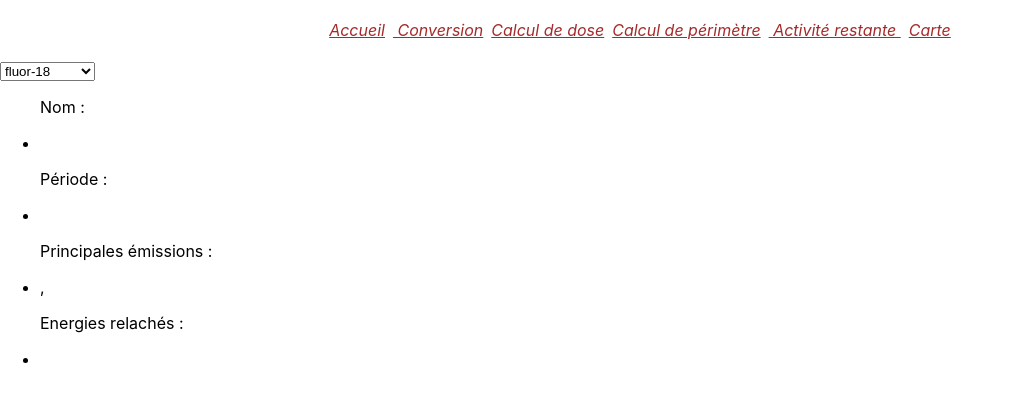
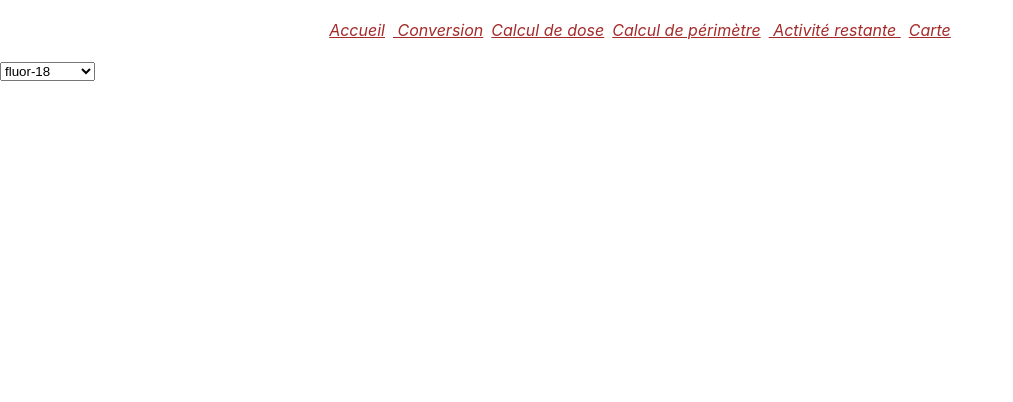
Before and after one commit to Guinlel/radsp, a React (Create React App) app: page / in a window 1280 px wide. Shown: the top 402 px of the page, without its empty margins (0-1013 px from the left). Built offline with nearby package versions, Linux system fonts and the light colour scheme.

Commit message:
Some aspect change

```diff
--- a/src/components/ComboBox.js
+++ b/src/components/ComboBox.js
@@ -9,7 +9,7 @@ function ChoixRadio(props){
     </option>);
 
     return(
-        <select className="choix-radio" onChange={(e)=> props.changeHandler(e.target.value)}>
+        <select className="choix-radio" onClick={(e)=> props.changeHandler(e.target.value)}>
             {optionRadio}
         </select>
     )
--- a/src/components/Home.js
+++ b/src/components/Home.js
@@ -4,14 +4,27 @@ import Navigation from "./Navigation";
 import radionucleides from "../ressources/Radio.json";
 
 function Home() {
-    const [periode, setPeriode] = useState();
-    const [unite, setUnite] = useState();
-    const [name, setName] = useState("");
-    const [energie, setEnergie] = useState("");
-    const [emissionPrinc, setEmissionPrinc] = useState("");
-    const [emissionSecond, setEmissionSec] = useState("");
+    const [periode, setPeriode] = useState(null);
+    const [unite, setUnite] = useState(null);
+    const [name, setName] = useState(null);
+    const [energie, setEnergie] = useState(null);
+    const [emissionPrinc, setEmissionPrinc] = useState(null);
+    const [emissionSecond, setEmissionSec] = useState(null);
     const radionucleide = radionucleides;
 
+    const RenderInfo =  ()=>{
+        if(!name){
+            return <p></p>
+        }else{
+            return <ul>
+            <p>Nom :</p><li>{name}</li>
+            <p>Période :</p><li>{periode} {unite}</li>
+            <p>Principales émissions : </p><li>{emissionPrinc}, {emissionSecond}</li>
+            <p>Energies relachés :</p> <li>{energie}</li>
+
+        </ul>
+        };
+    }
 
     const HandleChange = (e) => {
         // Initialise la liste avec les données correspondant aux choix du select
@@ -32,13 +45,7 @@ function Home() {
         <Navigation />
         {/* Fais la navette entre le component parent (ici) et l'enfant (choixRadio) */}
         <ChoixRadio tab={radionucleide} changeHandler={HandleChange} />
-        <ul>
-            <p>Nom :</p><li>{name}</li>
-            <p>Période :</p><li>{periode} {unite}</li>
-            <p>Principales émissions : </p><li>{emissionPrinc}, {emissionSecond}</li>
-            <p>Energies relachés :</p> <li>{energie}</li>
-
-        </ul>
+        <RenderInfo/>
     </div>
 }
 
--- a/src/components/Maps/Meteo.js
+++ b/src/components/Maps/Meteo.js
@@ -34,7 +34,7 @@ function Meteo(props) {
 
     const VentNul = ()=>{
         if (!speed){
-            return <p> Aucune informations disponibles </p>
+            return <p> Aucune informations disponible </p>
         } else{
             return <div> <p>Vitesse du vent :{speed * 3.6} km/h</p>
                          <p>Orientation du vent: {deg}° {direction}</p>
```
